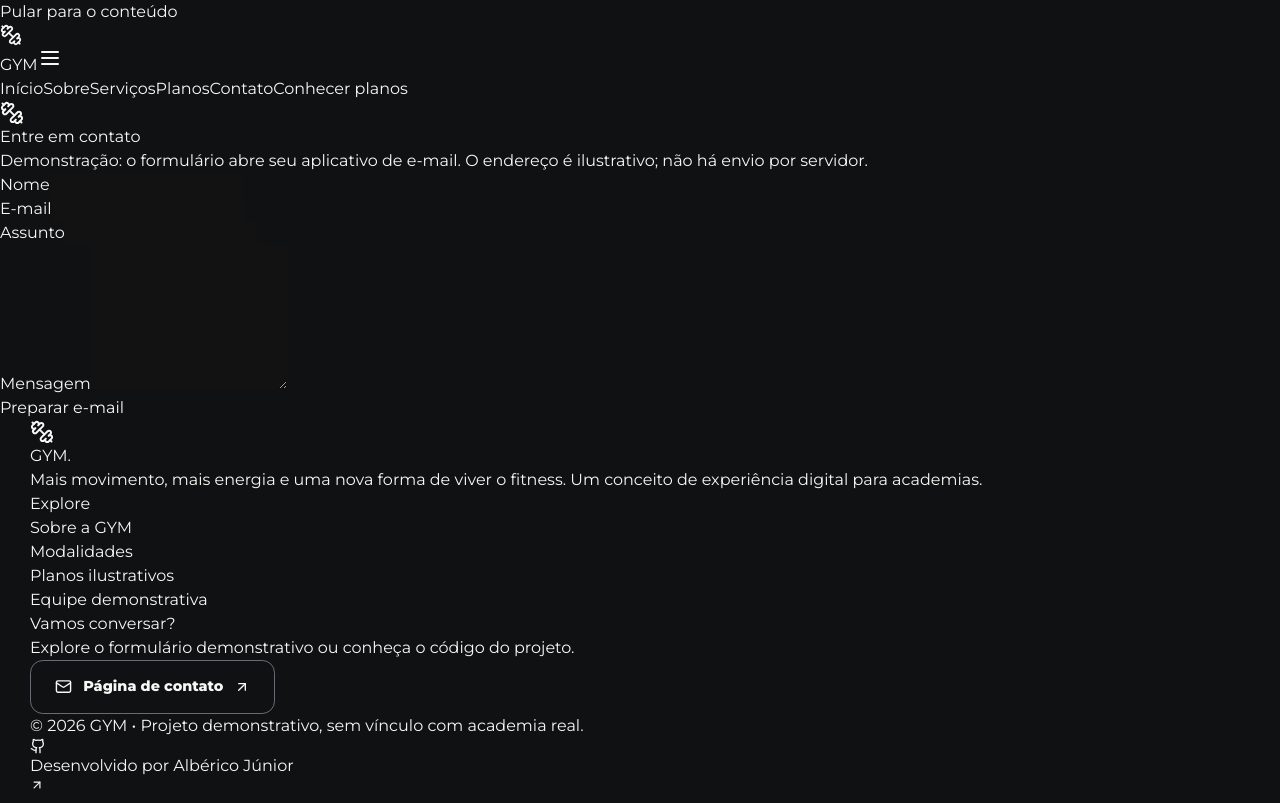
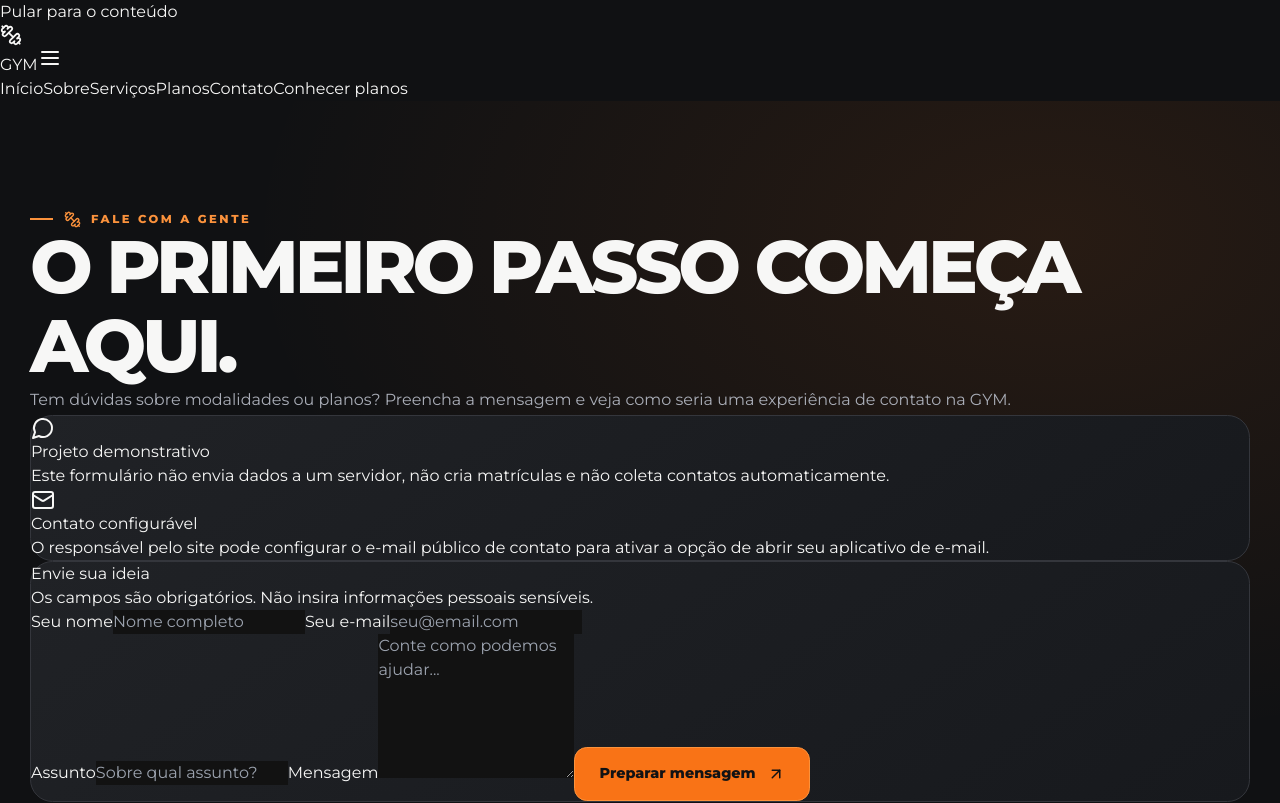
Before and after one commit to AlbericoJr/GYM, a React (Vite) app: page /contact in a window 1280 px wide. Shown: the top 803 px of the page. Built offline with nearby package versions, Linux system fonts and the light colour scheme.

Commit message:
feat(ui): enhance src/pages/Contact.jsx

```diff
--- a/src/pages/Contact.jsx
+++ b/src/pages/Contact.jsx
@@ -1,34 +1,52 @@
-import { Dumbbell } from "lucide-react"
 import { useState } from "react"
+import { useSearchParams } from "react-router-dom"
+import { ArrowUpRight, Check, Copy, Dumbbell, Mail, MessageCircle } from "lucide-react"
 
+const email = import.meta.env.VITE_GYM_CONTACT_EMAIL || ""
 export default function Contact() {
+  const [search] = useSearchParams()
+  const subject = search.get("plano") ? "Interesse no plano "+search.get("plano") : (search.get("assunto") || "")
   const [notice, setNotice] = useState("")
+  const [prepared, setPrepared] = useState("")
+  const [copied, setCopied] = useState(false)
+
   function submit(event) {
     event.preventDefault()
-    const data = new FormData(event.currentTarget)
-    const name = String(data.get("name") || "").trim()
-    const email = String(data.get("email") || "").trim()
-    const subject = String(data.get("subject") || "").trim()
-    const message = String(data.get("message") || "").trim()
-    if (!name || !email || !subject || !message || message.length > 2000) {
-      setNotice("Preencha todos os campos. A mensagem deve ter até 2.000 caracteres.")
-      return
-    }
-    const body = `Nome: ${name}\nE-mail: ${email}\n\n${message}`
-    const url = `mailto:contato@gym.com?subject=${encodeURIComponent(subject)}&body=${encodeURIComponent(body)}`
-    setNotice("Seu aplicativo de e-mail será aberto. Nenhuma mensagem foi enviada automaticamente.")
-    window.location.href = url
+    const form = event.currentTarget
+    if (!form.reportValidity()) return
+    const values = new FormData(form)
+    const name = String(values.get("name") || "").trim()
+    const contact = String(values.get("email") || "").trim()
+    const topic = String(values.get("subject") || "").trim()
+    const message = String(values.get("message") || "").trim()
+    if (!name || !contact || !topic || !message) { setNotice("Preencha todos os campos."); return }
+    const summary = "Nome: "+name+"\nE-mail: "+contact+"\nAssunto: "+topic+"\n\nMensagem:\n"+message
+    setPrepared(summary)
+    setCopied(false)
+    setNotice("Mensagem preparada. Copie o texto ou abra o aplicativo de e-mail, se disponível.")
   }
-  return <section className="mx-auto max-w-5xl px-4 py-16 text-gray-100 sm:px-6">
-    <h1 className="mb-4 flex items-center justify-center gap-2 text-2xl font-bold"><Dumbbell className="text-orange-500" aria-hidden="true"/> Entre em contato</h1>
-    <p className="mb-8 text-center text-sm text-gray-400">Demonstração: o formulário abre seu aplicativo de e-mail. O endereço é ilustrativo; não há envio por servidor.</p>
-    <form onSubmit={submit} className="grid gap-5 sm:grid-cols-2">
-      <div><label htmlFor="contact-name" className="mb-2 block">Nome</label><input required id="contact-name" name="name" maxLength={100} autoComplete="name" className="w-full rounded border border-gray-600 bg-transparent p-3" /></div>
-      <div><label htmlFor="contact-email" className="mb-2 block">E-mail</label><input required id="contact-email" name="email" type="email" maxLength={200} autoComplete="email" className="w-full rounded border border-gray-600 bg-transparent p-3" /></div>
-      <div className="sm:col-span-2"><label htmlFor="contact-subject" className="mb-2 block">Assunto</label><input required id="contact-subject" name="subject" maxLength={120} className="w-full rounded border border-gray-600 bg-transparent p-3" /></div>
-      <div className="sm:col-span-2"><label htmlFor="contact-message" className="mb-2 block">Mensagem</label><textarea required id="contact-message" name="message" maxLength={2000} rows={6} className="w-full rounded border border-gray-600 bg-transparent p-3" /></div>
-      <button type="submit" className="rounded bg-orange-600 px-6 py-3 font-semibold hover:bg-orange-700 sm:col-span-2">Preparar e-mail</button>
-      <p className="text-sm text-orange-300 sm:col-span-2" role="status" aria-live="polite">{notice}</p>
-    </form>
-  </section>
+  async function copyMessage() {
+    try { await navigator.clipboard.writeText(prepared); setCopied(true) }
+    catch { setNotice("Cópia automática indisponível. Selecione o texto na caixa abaixo para copiar.") }
+  }
+
+  return <section className="gym-section gym-glow"><div className="gym-container grid gap-12 lg:grid-cols-[.85fr_1.15fr] lg:gap-20">
+    <div data-reveal><p className="gym-eyebrow"><Dumbbell size={17}/> Fale com a gente</p><h1 className="gym-title mt-5">O PRIMEIRO PASSO <span className="text-orange-500">COMEÇA AQUI.</span></h1><p className="gym-text mt-6">Tem dúvidas sobre modalidades ou planos? Preencha a mensagem e veja como seria uma experiência de contato na GYM.</p>
+      <div className="gym-panel mt-9 space-y-5 p-6"><div className="flex items-start gap-3"><MessageCircle className="mt-1 shrink-0 text-orange-400"/><div><h2 className="font-bold">Projeto demonstrativo</h2><p className="mt-1 text-sm leading-7 text-gray-400">Este formulário não envia dados a um servidor, não cria matrículas e não coleta contatos automaticamente.</p></div></div><div className="flex items-start gap-3"><Mail className="mt-1 shrink-0 text-orange-400"/><div><h2 className="font-bold">Contato configurável</h2><p className="mt-1 text-sm leading-7 text-gray-400">O responsável pelo site pode configurar o e-mail público de contato para ativar a opção de abrir seu aplicativo de e-mail.</p></div></div></div>
+    </div>
+    <div data-reveal className="gym-panel p-6 sm:p-9">
+      <h2 className="text-2xl font-extrabold">Envie sua ideia</h2><p className="mt-2 text-sm text-gray-400">Os campos são obrigatórios. Não insira informações pessoais sensíveis.</p>
+      <form onSubmit={submit} className="mt-7 space-y-5">
+        <div className="grid gap-5 sm:grid-cols-2">
+          <label className="block text-sm font-semibold">Seu nome<input required name="name" autoComplete="name" maxLength={100} placeholder="Nome completo" className="mt-2 block w-full rounded-lg border border-white/15 bg-[#111214] p-3.5 font-normal text-white placeholder:text-gray-600 focus:border-orange-500" /></label>
+          <label className="block text-sm font-semibold">Seu e-mail<input required type="email" name="email" autoComplete="email" maxLength={200} placeholder="seu@email.com" className="mt-2 block w-full rounded-lg border border-white/15 bg-[#111214] p-3.5 font-normal text-white placeholder:text-gray-600 focus:border-orange-500" /></label>
+        </div>
+        <label className="block text-sm font-semibold">Assunto<input key={subject} required name="subject" defaultValue={subject} maxLength={120} placeholder="Sobre qual assunto?" className="mt-2 block w-full rounded-lg border border-white/15 bg-[#111214] p-3.5 font-normal text-white placeholder:text-gray-600 focus:border-orange-500" /></label>
+        <label className="block text-sm font-semibold">Mensagem<textarea required name="message" rows={6} maxLength={2000} placeholder="Conte como podemos ajudar..." className="mt-2 block w-full resize-y rounded-lg border border-white/15 bg-[#111214] p-3.5 font-normal leading-relaxed text-white placeholder:text-gray-600 focus:border-orange-500" /></label>
+        <button type="submit" className="gym-button w-full">Preparar mensagem <ArrowUpRight size={18}/></button>
+      </form>
+      {notice && <p role="status" aria-live="polite" className="mt-5 text-sm text-orange-300">{notice}</p>}
+      {prepared && <div className="mt-5 space-y-3"><label htmlFor="prepared-message" className="block text-sm font-semibold">Mensagem pronta</label><textarea id="prepared-message" readOnly rows={6} value={prepared} className="w-full rounded-lg border border-white/15 bg-[#101113] p-3 text-sm text-gray-200" /><div className="flex flex-wrap gap-3"><button type="button" onClick={copyMessage} className="gym-button gym-button-outline"><Copy size={16}/>{copied?"Copiado":"Copiar mensagem"}</button>{email && <a className="gym-button" href={"mailto:"+encodeURIComponent(email)+"?subject="+encodeURIComponent(String(new FormData(document.querySelector('form')).get('subject') || 'Contato GYM'))+"&body="+encodeURIComponent(prepared)}><Mail size={16}/> Abrir e-mail</a>}</div></div>}
+    </div>
+  </div></section>
 }
```
